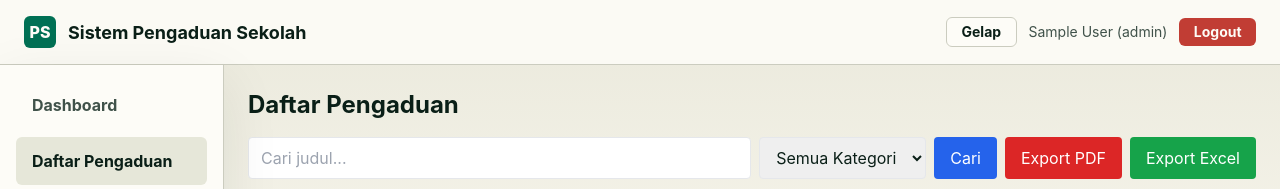
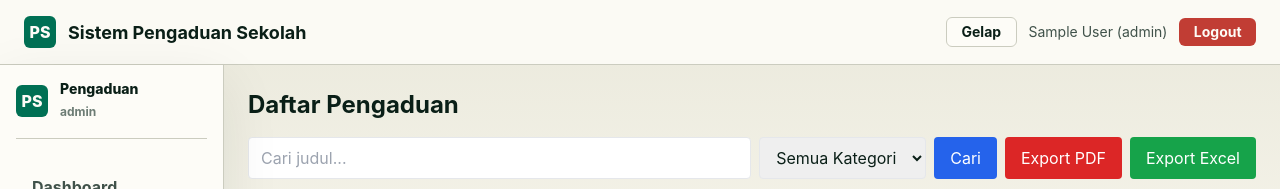
Before and after one commit to Rifkiiskandar12/pengaduan_sekolah, a React app in the folder frontend/: page /pengaduan in a window 1280 px wide. Shown: the top 189 px of the page. Built offline with nearby package versions, Linux system fonts and the light colour scheme; no server answers; sample sign-in values are in the browser's storage; the HTML template or start-up script is replaced by a standard one.

Commit message:
style refine sidebar identity

```diff
--- a/frontend/src/components/Sidebar.jsx
+++ b/frontend/src/components/Sidebar.jsx
@@ -15,6 +15,13 @@ export default function Sidebar({ open, onClose }) {
       )}
       <aside className={`sidebar-panel fixed md:static top-0 left-0 h-screen w-56 p-4 z-30 transform transition-transform
         ${open ? "translate-x-0" : "-translate-x-full"} md:translate-x-0`}>
+        <div className="sidebar-brand">
+          <span className="brand-mark">PS</span>
+          <div>
+            <p className="sidebar-title">Pengaduan</p>
+            <span className="sidebar-subtitle">{user?.role || "user"}</span>
+          </div>
+        </div>
         <nav className="flex flex-col gap-2" onClick={onClose}>
           {(user?.role === "admin" || user?.role === "guru") && (
             <NavLink to="/dashboard" className={linkClass}>Dashboard</NavLink>
```
